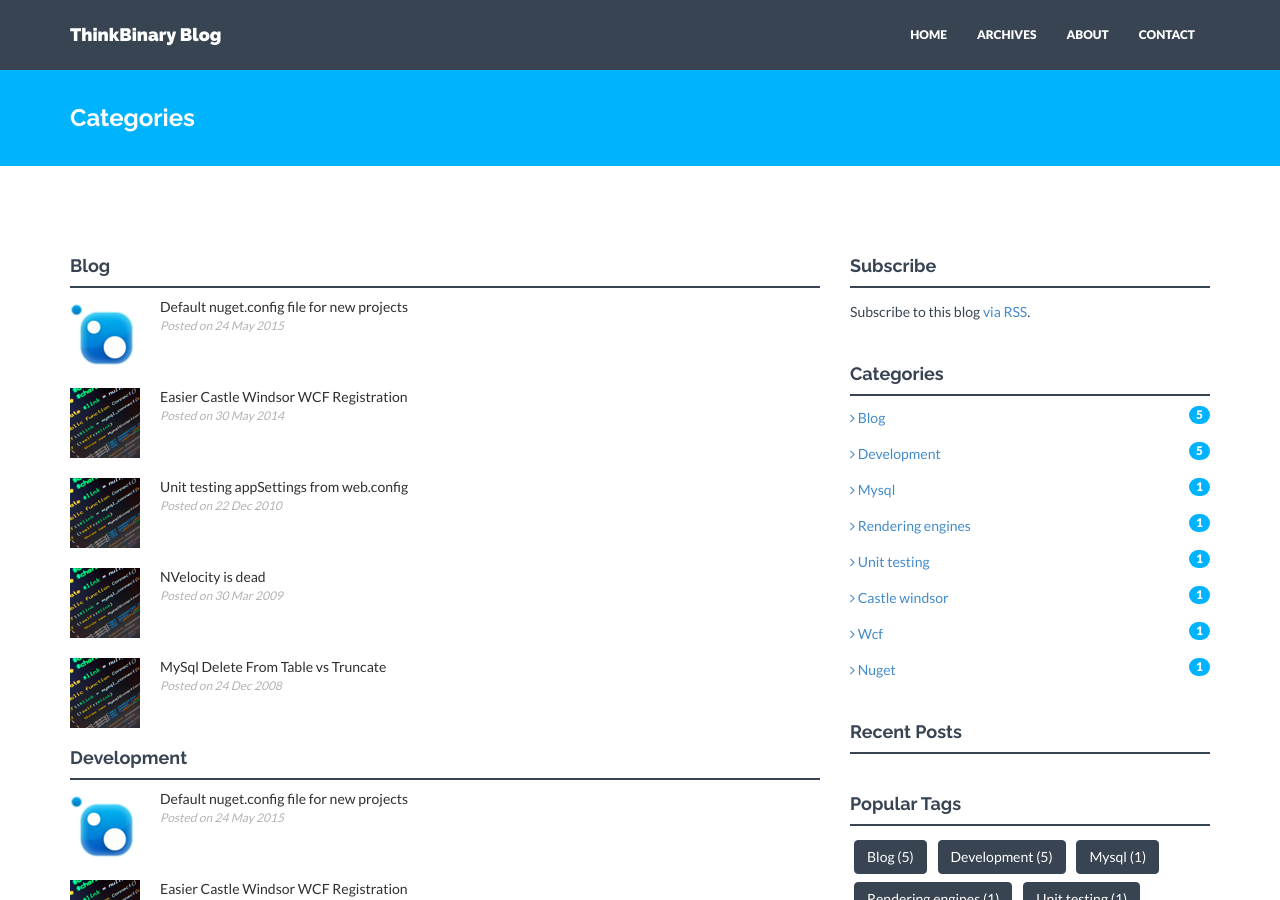
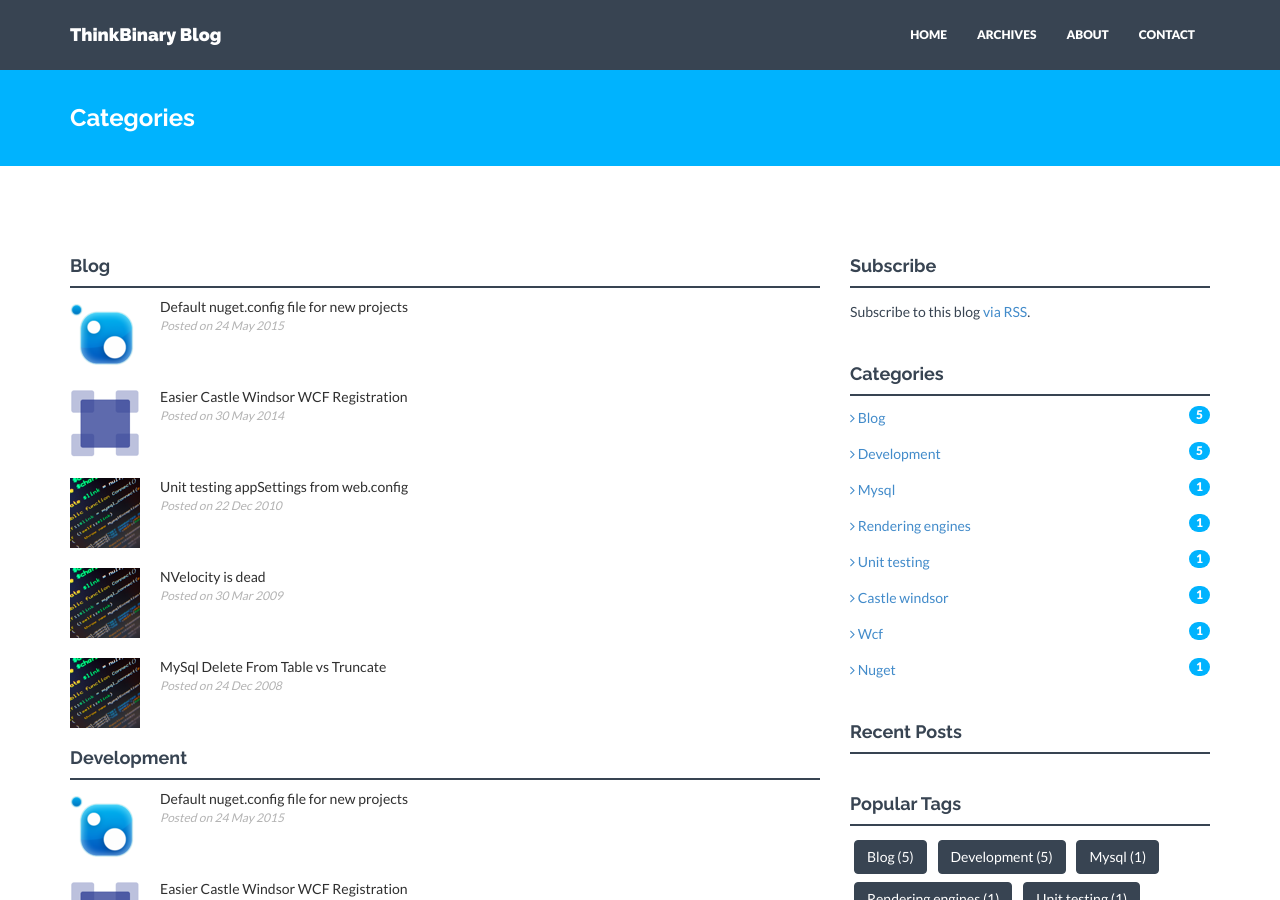
Before and after one commit to codedemonuk/codedemonuk.github.io, a Jekyll site: the page built from category.html, in a window 1280 px wide and 900 px high. Built offline with Jekyll 4.4.1, drawn with Linux system fonts in a browser that asks for light colours; nearby versions of some CDN libraries.

Commit message:
Castle Windsor logo thumbnail for the post about Windsor WCF

```diff
--- a/_posts/blog/2014/2014-05-24-easier-castle-windsor-wcf-registration.markdown
+++ b/_posts/blog/2014/2014-05-24-easier-castle-windsor-wcf-registration.markdown
@@ -9,7 +9,7 @@
 - Castle Windsor
 - WCF
 img:
-thumb: php_code.png
+thumb: windsor-logo.png
 comments: true
 ---
 
```
Also changed, not shown: assets/img/blog/thumbs/windsor-logo.png (added).
